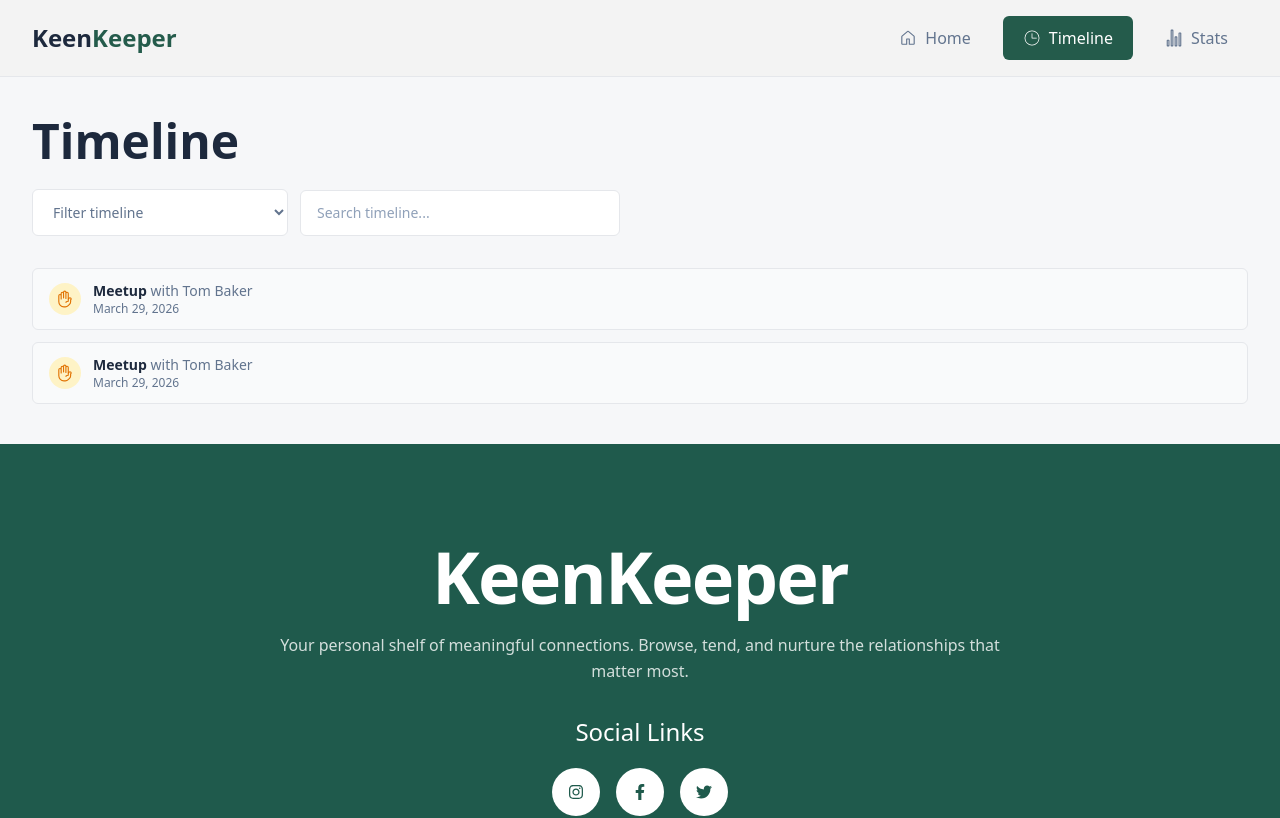
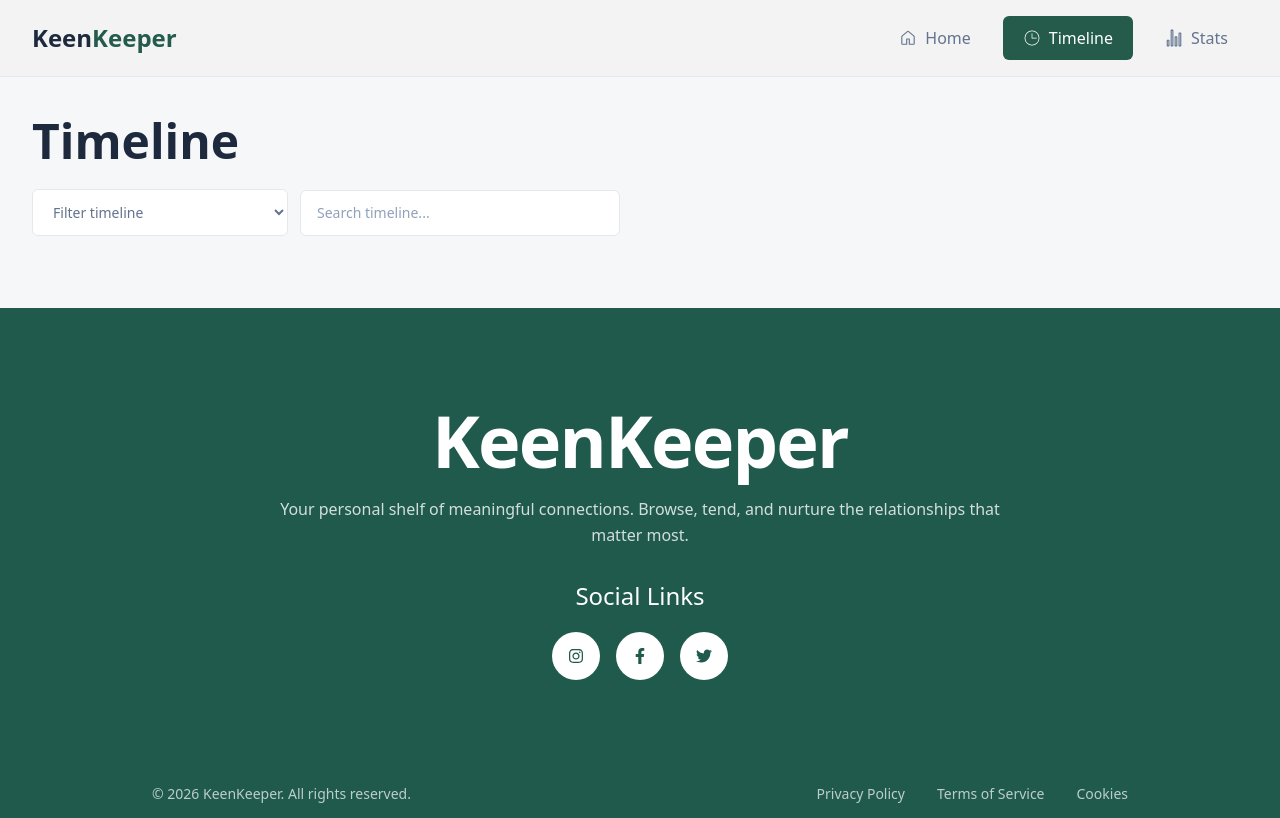
Before and after one commit to anaitullah31/keen-keeper, a Next.js app: page /timeline in a window 1280 px wide. Shown: the top 818 px of the page. Built offline with nearby package versions, Linux system fonts and the light colour scheme.

Commit message:
Design load timeline data on timeline page and display dynamic data

```diff
--- /dev/null
+++ b/app/components/CheckingButton/CheckingButton.js
@@ -0,0 +1,28 @@
+"use client";
+import { Timelinecontext } from "@/app/context/TimelineContext";
+import { useContext } from "react";
+
+const CheckingButton = ({ children, call, name, image }) => {
+  const { handleTimeLineData } = useContext(Timelinecontext);
+  const checkinData = {
+    call,
+    name,
+    date: new Date().toLocaleDateString("en-US", {
+      year: "numeric",
+      month: "long",
+      day: "numeric",
+    }),
+    image
+  };
+
+  return (
+    <button
+      onClick={() => handleTimeLineData(checkinData)}
+      className="flex flex-col cursor-pointer items-center justify-center rounded-xl border border-gray-200 bg-[#f8fafc] px-4 py-6 text-slate-700 transition hover:bg-white hover:shadow-sm"
+    >
+      {children}
+    </button>
+  );
+};
+
+export default CheckingButton;
--- a/app/components/Common/Header.js
+++ b/app/components/Common/Header.js
@@ -1,7 +1,7 @@
 "use client";
 
 import Link from "next/link";
-import { useState } from "react";
+import { useContext, useState } from "react";
 import { IoMenu, IoClose } from "react-icons/io5";
 import { GoHome } from "react-icons/go";
 import { CiClock2 } from "react-icons/ci";
@@ -11,6 +11,7 @@ import { usePathname } from "next/navigation";
 const Header = () => {
   const [open, setOpen] = useState(false);
   const pathname = usePathname();
+
 
   const navLinks = [
     {
@@ -33,7 +34,6 @@ const Header = () => {
   return (
     <header className="w-full border-b border-gray-200 bg-[#f3f3f3]">
       <div className="mx-auto flex max-w-7xl items-center justify-between px-4 py-4 sm:px-6 lg:px-8">
-
         {/* Logo */}
         <Link href="/" className="text-2xl font-extrabold">
           <span className="text-slate-800">Keen</span>
--- a/app/components/TimelineCard/TimelineCard.js
+++ b/app/components/TimelineCard/TimelineCard.js
@@ -1,22 +1,24 @@
-import { HiOutlineHandRaised } from "react-icons/hi2";
+import Image from "next/image";
 
-const TimelineCard = () => {
+const TimelineCard = ({ timeline }) => {
   return (
     <div className="w-full rounded-md border border-gray-200 bg-[#f9fafb] px-4 py-3 hover:bg-white transition">
       <div className="flex items-center gap-3">
         {/* Icon */}
-        <div className="flex h-8 w-8 items-center justify-center rounded-full bg-amber-100 text-amber-600">
-          <HiOutlineHandRaised className="text-lg" />
+        <div className="flex h-8 w-8 items-center justify-center rounded-full text-amber-600">
+          <Image src={timeline.image} height={50} width={50} alt="" />
         </div>
 
         {/* Content */}
         <div className="flex flex-col">
           <p className="text-sm font-semibold text-slate-800">
-            Meetup{" "}
-            <span className="font-normal text-slate-500">with Tom Baker</span>
+            {timeline.call}{" "}
+            <span className="font-normal text-slate-500">
+              with {timeline.name}
+            </span>
           </p>
 
-          <span className="text-xs text-slate-500">March 29, 2026</span>
+          <span className="text-xs text-slate-500">{timeline.date}</span>
         </div>
       </div>
     </div>
--- /dev/null
+++ b/app/context/TimelineContext.js
@@ -0,0 +1,24 @@
+"use client";
+import { createContext, useState } from "react";
+
+export const Timelinecontext = createContext(null);
+const TimelineContextWrapper = ({ children }) => {
+  const [timelines, setTimelines] = useState([]);
+
+  const handleTimeLineData = (data) => {
+    const UpdatedTimeline = [...timelines, data];
+    setTimelines(UpdatedTimeline);
+  };
+
+  const timelineData = {
+    timelines,
+    handleTimeLineData,
+  };
+  return (
+    <Timelinecontext.Provider value={timelineData}>
+      {children}
+    </Timelinecontext.Provider>
+  );
+};
+
+export default TimelineContextWrapper;
--- a/app/friends/[id]/page.js
+++ b/app/friends/[id]/page.js
@@ -1,4 +1,8 @@
+import CheckingButton from "@/app/components/CheckingButton/CheckingButton";
 import Image from "next/image";
+import callImage from "../../assets/call.png";
+import textImage from "../../assets/text.png";
+import videoImage from "../../assets/video.png";
 import {
   LuBell,
   LuArchive,
@@ -139,20 +143,18 @@ const FriendsDetails = async ({ params }) => {
               </h3>
 
               <div className="mt-4 grid gap-3 sm:grid-cols-3">
-                <button className="flex flex-col items-center justify-center rounded-xl border border-gray-200 bg-[#f8fafc] px-4 py-6 text-slate-700 transition hover:bg-white hover:shadow-sm">
+                <CheckingButton name={name} call="Call" image={callImage}>
                   <LuPhone className="text-2xl" />
                   <span className="mt-2 text-sm font-medium">Call</span>
-                </button>
-
-                <button className="flex flex-col items-center justify-center rounded-xl border border-gray-200 bg-[#f8fafc] px-4 py-6 text-slate-700 transition hover:bg-white hover:shadow-sm">
+                </CheckingButton>
+                <CheckingButton name={name} call="Text" image={textImage}>
                   <LuMessageSquare className="text-2xl" />
                   <span className="mt-2 text-sm font-medium">Text</span>
-                </button>
-
-                <button className="flex flex-col items-center justify-center rounded-xl border border-gray-200 bg-[#f8fafc] px-4 py-6 text-slate-700 transition hover:bg-white hover:shadow-sm">
+                </CheckingButton>
+                <CheckingButton name={name} call="Video" image={videoImage}>
                   <LuVideo className="text-2xl" />
                   <span className="mt-2 text-sm font-medium">Video</span>
-                </button>
+                </CheckingButton>
               </div>
             </div>
 
--- a/app/layout.js
+++ b/app/layout.js
@@ -2,6 +2,7 @@ import { Geist, Geist_Mono } from "next/font/google";
 import "./globals.css";
 import Footer from "./components/Common/Footer";
 import Header from "./components/Common/Header";
+import TimelineContextWrapper from "./context/TimelineContext";
 
 const geistSans = Geist({
   variable: "--font-geist-sans",
@@ -20,9 +21,11 @@ export default function RootLayout({ children }) {
       className={`${geistSans.variable} ${geistMono.variable} h-full antialiased`}
     >
       <body className="min-h-full flex flex-col">
-        <Header />
-        {children}
-        <Footer />
+        <TimelineContextWrapper>
+          <Header />
+          {children}
+          <Footer />
+        </TimelineContextWrapper>
       </body>
     </html>
   );
--- a/app/timeline/page.js
+++ b/app/timeline/page.js
@@ -1,12 +1,14 @@
+"use client";
+import { useContext } from "react";
 import TimelineCard from "../components/TimelineCard/TimelineCard";
+import { Timelinecontext } from "../context/TimelineContext";
 
 const Timeline = () => {
+  const { timelines } = useContext(Timelinecontext);
   return (
     <section className="w-full bg-[#f6f7f9] px-4 sm:px-6 lg:px-8 py-8 sm:py-10">
-
       {/* Container */}
       <div className="mx-auto max-w-7xl">
-
         {/* Heading */}
         <div className="mb-8">
           <h1 className="text-3xl font-extrabold text-slate-800 sm:text-4xl md:text-5xl">
@@ -15,7 +17,6 @@ const Timeline = () => {
 
           {/* Filter + Search */}
           <div className="mt-6 flex flex-col gap-3 sm:flex-row sm:items-center sm:justify-start">
-
             {/* Filter */}
             <div className="w-full sm:w-64">
               <select className="w-full rounded-md border border-gray-200 bg-white px-4 py-3 text-sm text-slate-500 outline-none transition focus:border-[#245b4b] focus:ring-2 focus:ring-[#245b4b]/10">
@@ -41,10 +42,10 @@ const Timeline = () => {
 
         {/* Timeline Cards */}
         <div className="space-y-3">
-          <TimelineCard />
-          <TimelineCard />
+          {timelines.map((timeline, indx) => (
+            <TimelineCard key={indx} timeline={timeline} />
+          ))}
         </div>
-
       </div>
     </section>
   );
```
Also changed, not shown: app/utils/utils.js (added).
